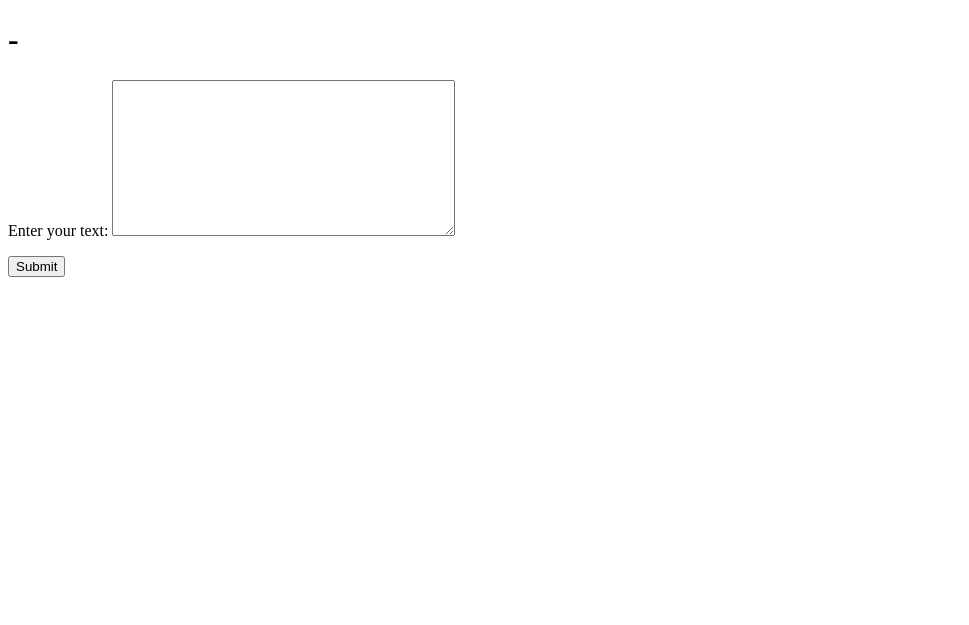
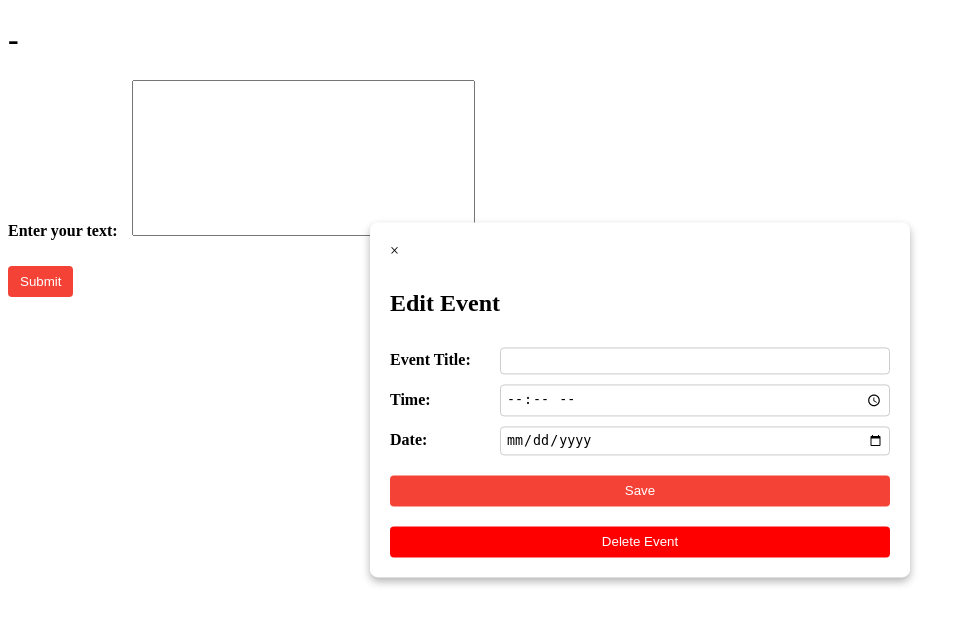
Before and after one commit to 1unark/plannerfolder, a Django app: page / in a window 1280 px wide. Shown: the top 625 px of the page, without its empty margins (0-969 px from the left). Run offline with Django 5.2, Linux system fonts and the light colour scheme.

Commit message:
make modal popup and look better

```diff
--- a/Fluxy/myapp/static/css/modalstyle.css
+++ b/Fluxy/myapp/static/css/modalstyle.css
@@ -1,42 +1,76 @@
-/* Modal styling */
-#editEventModal {
-    display: none; /* Hide modal by default */
+/* Modal Backdrop (to cover the entire screen with a semi-transparent background) */
+.modal-backdrop {
     position: fixed;
-    z-index: 1000;
+    top: 0;
     left: 0;
-    top: 0;
     width: 100%;
     height: 100%;
-    overflow: auto;
-    background-color: rgba(0, 0, 0, 0.5);
+    background-color: rgba(0, 0, 0, 0.5); /* Semi-transparent dark overlay */
+    z-index: 999; /* Ensure it's on top */
 }
 
-/* Modal content */
+/* Modal Content Styling */
 .modal-content {
-    background-color: white;
+    display: flex;
+    flex-direction: column;
+    gap: 10px;
+    background-color: #fff;
     padding: 20px;
-    border: 1px solid #888;
-    width: 50%;
-    box-shadow: 0px 0px 10px rgba(0, 0, 0, 0.5);
-
-    /* Centering the modal content */
+    border-radius: 8px;
+    box-shadow: 0 4px 8px rgba(0, 0, 0, 0.3);
+    max-width: 500px;
+    width: 100%;
     position: absolute;
+    top: 50%;
     left: 50%;
-    top: 50%;
-    transform: translate(-50%, -50%); /* This centers the modal */
+    transform: translate(-50%, -50%);
+    z-index: 1000; /* Ensure it's on top of the backdrop */
 }
 
-/* Close button */
-.close {
-    color: #aaa;
-    float: right;
-    font-size: 28px;
-    font-weight: bold;
+/* Form Container */
+.modal-content form {
+    display: flex;
+    flex-direction: column;
+    gap: 10px;
 }
 
-.close:hover,
-.close:focus {
-    color: black;
-    text-decoration: none;
+/* Label and Input Row */
+.form-row {
+    display: flex;
+    justify-content: space-between;
+    align-items: center;
+}
+
+/* Labels */
+label {
+    font-weight: bold;
+    margin-right: 10px;
+    min-width: 100px; /* Ensures proper alignment of labels */
+}
+
+/* Input Fields */
+input[type="text"],
+input[type="time"],
+input[type="date"] {
+    flex: 1;
+    padding: 5px;
+    border: 1px solid #ccc;
+    border-radius: 4px;
+    box-sizing: border-box; /* Ensures padding doesn't affect width */
+}
+
+/* Buttons */
+button {
+    margin-top: 10px;
+    padding: 8px 12px;
+    background-color: #f44336;
+    color: white;
+    border: none;
+    border-radius: 4px;
     cursor: pointer;
+    transition: background-color 0.2s;
 }
+
+button:hover {
+    background-color: #d32f2f;
+}
--- a/Fluxy/myapp/static/js/calendar.js
+++ b/Fluxy/myapp/static/js/calendar.js
@@ -48,7 +48,7 @@ document.addEventListener('DOMContentLoaded', function () {
                 e.preventDefault();
 
                 const updatedEvent = {
-                    title: `${titleInput.value}`,
+                    title: titleInput.value,
                     start: `${dateInput.value}T${timeInput.value}:00`,
                 };
                 console.log("Title Input Value:", titleInput.value);
--- a/Fluxy/myapp/templates/home.html
+++ b/Fluxy/myapp/templates/home.html
@@ -25,7 +25,8 @@
     </style>
 
     <!-- link to the modal css styling -->
-    <link rel="stylesheet" href="modalstyle.css">
+    <link rel="stylesheet" href="/static/css/modalstyle.css">
+
 
 
 </head>
@@ -48,25 +49,31 @@
   <!-- FullCalendar -->
   <div id="calendar"></div>
 
-    <!-- Modal -->
-  <!-- Modal for Editing Events -->
   <div id="editEventModal" class="modal">
     <div class="modal-content">
       <span class="close">&times;</span>
       <h2>Edit Event</h2>
       <form id="editEventForm">
+        <div class="form-row">
           <label for="eventTitle">Event Title:</label>
           <input type="text" id="eventTitle" name="eventTitle" required>
+        </div>
+        <div class="form-row">
           <label for="eventTime">Time:</label>
           <input type="time" id="eventTime" name="eventTime" required>
+        </div>
+        <div class="form-row">
           <label for="eventDate">Date:</label>
           <input type="date" id="eventDate" name="eventDate" required>
+        </div>
         <button type="submit">Save</button>
+        <button id="deleteEventButton" style="background-color: red;">Delete Event</button>
       </form>
-      <button id="deleteEventButton" style="background-color: red; color: white; margin-top: 10px;">Delete Event</button>
     </div>
   </div>
 
 
+
+
   <script type="module" src="{% static 'js/calendar.js' %}"></script>
 </html>
```
Also changed, not shown: Fluxy/db.sqlite3. Lines whose indentation alone changed are shown as unchanged.
